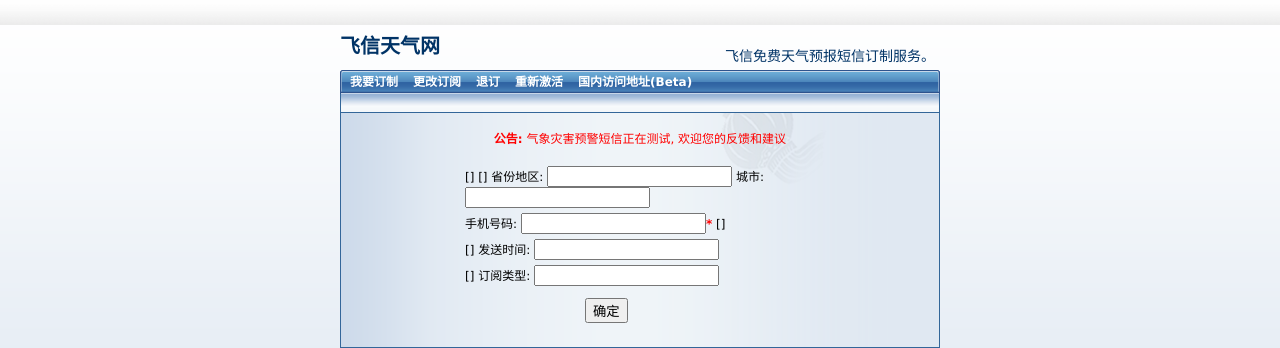
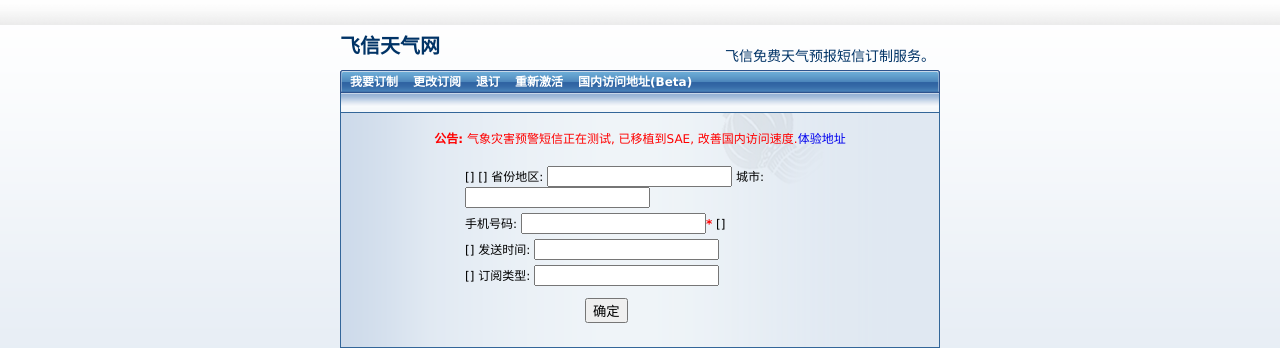
Before and after one commit to falconchen/FetionWether, a Django app: template hello/weather/templates/announce.html in a window 1280 px wide. Shown: the top 348 px of the page. Run offline with Django 3.2, Linux system fonts and the light colour scheme; the template is opened without the code that fills it: most values are stand-ins (such as "Sample title", 1, 10 or a date in 2020); form fields are guessed from the names that the template uses; some libraries are stand-ins or nearby versions.

Commit message:
announcement updated

```diff
--- a/hello/weather/templates/index.html
+++ b/hello/weather/templates/index.html
@@ -41,7 +41,8 @@
 
 {% ifnotequal form None %}
 <div class="content_wrap">
-<h3><b>公告:</b> 气象灾害预警短信正在测试, 欢迎您的反馈和建议</h3>
+<h3><b>公告:</b> 气象灾害预警短信正在测试, 已移植到SAE, 改善国内访问速度.<a href="http://sms128.sinaapp.com/" id="nothing">体验地址</a></h3>
+
 	<form action="" method="post" id="{{ form_id }}">
 	{% if form.errors %}
 	    <p style="color: red;font-weight: bold">
```
